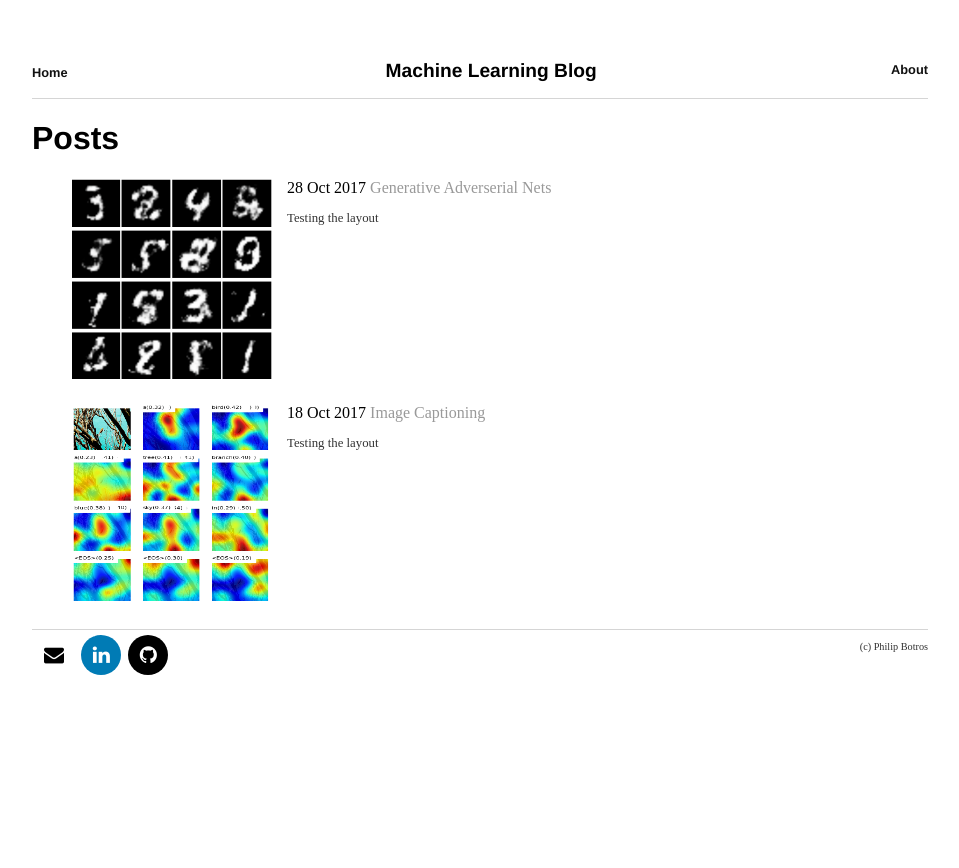
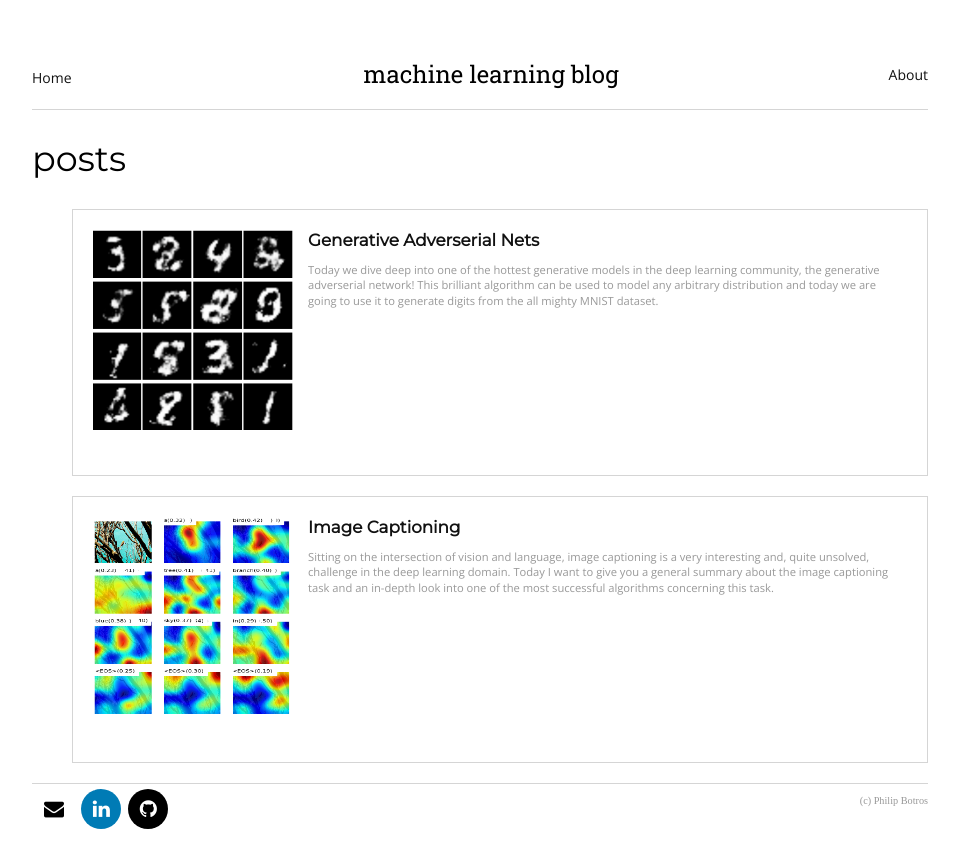
Before and after one commit to PhilipBotros/philipbotros.github.io, a Jekyll site: the page built from index.html, in a window 1280 px wide. Shown: the top 868 px of the page, without its empty margins (160-1119 px from the left). Built offline with Jekyll 4.4.1, drawn with Linux system fonts in a browser that asks for light colours.

Commit message:
Prototype

```diff
--- a/_layouts/default.html
+++ b/_layouts/default.html
@@ -6,6 +6,10 @@
 			<!-- link to main stylesheet -->
 			<link rel="stylesheet" type="text/css" href="/css/main.css">
 			<link rel="stylesheet" href="https://cdnjs.cloudflare.com/ajax/libs/font-awesome/4.7.0/css/font-awesome.min.css">
+			<link href='http://fonts.googleapis.com/css?family=Montserrat' rel='stylesheet' type='text/css'>
+			<link href='http://fonts.googleapis.com/css?family=Open+Sans' rel='stylesheet' type='text/css'>
+			<link href='http://fonts.googleapis.com/css?family=Roboto+Slab' rel='stylesheet' type='text/css'>
+
 
 			<style>
 				.fa {
@@ -41,7 +45,7 @@
 			<nav>
 	    		<ul>
 	        		<li><a href="/">Home</a></li>
-	        		<li style="padding-left: 35%;font-size:1.2em">Machine Learning Blog</li>
+	        		<li style="padding-left: 32%;font-size:1.2em">machine learning blog</li>
 		        	<li style="float:right"><a href="/about">About</a></li>
 	    		</ul>
 			</nav>
--- a/_posts/post_1/2017-10-28-first-test-post.md
+++ b/_posts/post_1/2017-10-28-first-test-post.md
@@ -5,4 +5,4 @@ date: 2017-10-28
 cover: 21000.png
 ---
 
-Testing the layout
+Today we dive deep into one of the hottest generative models in the deep learning community, the generative adverserial network! This brilliant algorithm can be used to model any arbitrary distribution and today we are going to use it to generate digits from the all mighty MNIST dataset.
--- a/_posts/post_2/2017-10-28-first-test-post.md
+++ b/_posts/post_2/2017-10-28-first-test-post.md
@@ -5,4 +5,4 @@ date: 2017-10-18
 cover: ST_37.png
 ---
 
-Testing the layout
+Sitting on the intersection of vision and language, image captioning is a very interesting and, quite unsolved, challenge in the deep learning domain. Today I want to give you a general summary about the image captioning task and an in-depth look into one of the most successful algorithms concerning this task.
--- a/about/index.html
+++ b/about/index.html
@@ -1,6 +1,6 @@
 ---
 layout: default
-title: About
+title: about
 ---
 
 </style>
@@ -12,7 +12,5 @@ title: About
       <img src="pb2.jpg" alt="PF"
       style="width:150px;height:150px;float:right" border="0.5">
     </ind>
-    <ul>
-      <li> BLABLABLA
-    </ul>
+  TIDIDIDIDIDI
   </p>
--- a/css/main.css
+++ b/css/main.css
@@ -8,10 +8,11 @@ nav{
 }
 
 nav ul {
-    font-family:'Helvetica', 'Arial', 'Sans-Serif';
+    font: 400 20px/1.2 'Roboto Slab', Georgia, serif;
     padding: 0px;
     list-style: none;
-    font-weight: bold;
+    /*font-weight: Light;*/
+    font-style: bold;
     padding: 0;
 }
 
@@ -23,7 +24,7 @@ nav ul li {
 nav li a {
     text-decoration: none;
     color: #111;
-    font-size: 0.8em;
+    font-size: 0.7em;
 }
 
 
@@ -41,21 +42,23 @@ footer ul li {
 }
 a {
     text-decoration: none;
-    color: #999;
+    color: #111;
     font-size: 1em;
-    /*font-family:'Helvetica', 'Arial', 'Sans-Serif';*/
+    font: 400 14px/1.2 'Open Sans', Georgia, serif;
+    /*font-weight: bold*/
 }
 a:hover {
     text-decoration: underline;
 }
 h1 {
-    font-size: 2em;
-    font-family:'Helvetica', 'Arial', 'Sans-Serif';
+/*    font-size: 2em;
+    font-family: "Bodoni MT", Didot, "Didot LT STD", "Book Antiqua", Garamond, "Times New Roman", serif;*/
+    font: 400 35px/1.5 'Montserrat', Georgia, serif;
 }
 p {
     font-size: .8em;
     line-height: 1.4em;
-    color: #333;
+    color: #999;
 }
 footer {
     border-top: 1px solid #d5d5d5;
--- a/index.html
+++ b/index.html
@@ -2,20 +2,31 @@
 layout: default
 title: Philip Botros
 ---
+<style>
+.author {
+	color: gray;
+	font-size: 0.8em
+}
+</style>
 
+<style>
+.title {
+	font-size: 1.2em;
+	font-family:'Montserrat';
+	font-weight: bold;
+}
+</style>
 
-<h1> Posts </h1>
+<h1> posts </h1>
 <ul class="default">
 	  {% for post in site.posts %}
-		  <div style="clear:both">
-		    <li>
-		    	 <img src="{{ post.cover }}">
-
-		    	{{ post.date | date_to_string }} <a href="{{ post.url }}" title="{{ post.title }}">{{ post.title }}
+		    <li style="clear:both;border: 1px solid #d5d5d5;padding: 20px;overflow: hidden">
+		    	<!-- <span class="author">{{ post.date | date_to_string }}</span> -->
+		    	 <a href="{{ post.url }}"> <img src="{{ post.cover }}" title="{{ post.title }}"> <span class="title"> {{ post.title }} </span>
 		    	{{ post.excerpt }}
 		    </a>
 		    </li>
-		    	 </div>
+
 
 	  {% endfor %}
 </ul>
```
